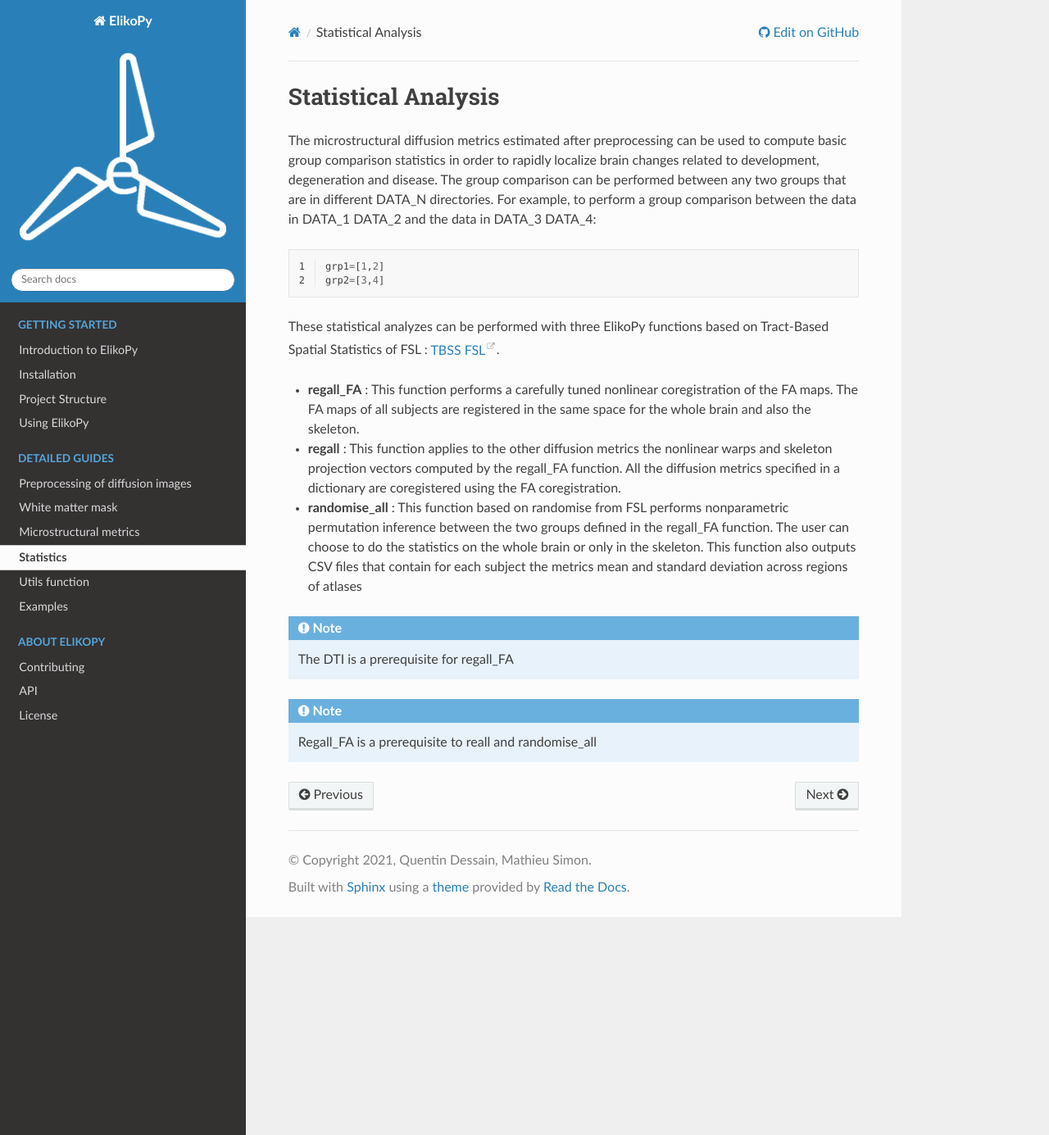
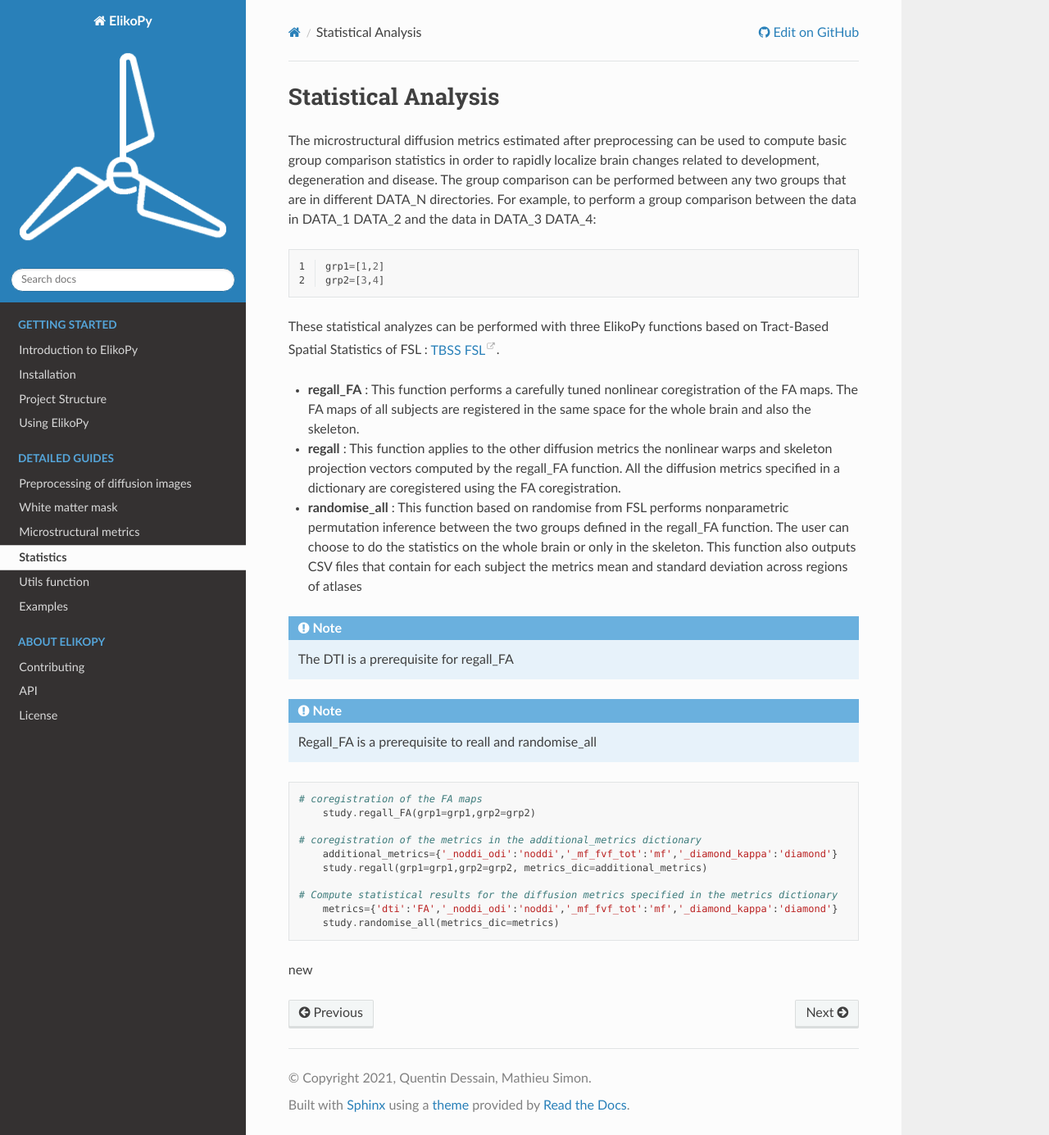
Before and after one commit to Hyedryn/elikopy, a Sphinx documentation site: the page built from docs/stats.rst, in a window 1280 px wide and 1385 px high. Shown: the whole window at 82% size. Built offline with Sphinx 7.4.7 and the Read the Docs theme 2.0.0, drawn with Linux system fonts in a browser that asks for light colours; some of the changed lines change nothing that is shown.

Commit message:
fix stat

```diff
--- a/docs/stats.rst
+++ b/docs/stats.rst
@@ -30,10 +30,7 @@ Tract-Based Spatial Statistics of FSL : `TBSS FSL <https://fsl.fmrib.ox.ac.uk/fs
 	Regall_FA is a prerequisite to reall and randomise_all
 
 .. code-block:: python
-	:linenos:
-	:lineno-start: 3
 
-    test
     # coregistration of the FA maps
 	study.regall_FA(grp1=grp1,grp2=grp2)
 
@@ -44,3 +41,5 @@ Tract-Based Spatial Statistics of FSL : `TBSS FSL <https://fsl.fmrib.ox.ac.uk/fs
     # Compute statistical results for the diffusion metrics specified in the metrics dictionary
 	metrics={'dti':'FA','_noddi_odi':'noddi','_mf_fvf_tot':'mf','_diamond_kappa':'diamond'}
 	study.randomise_all(metrics_dic=metrics)
+
+new
```
